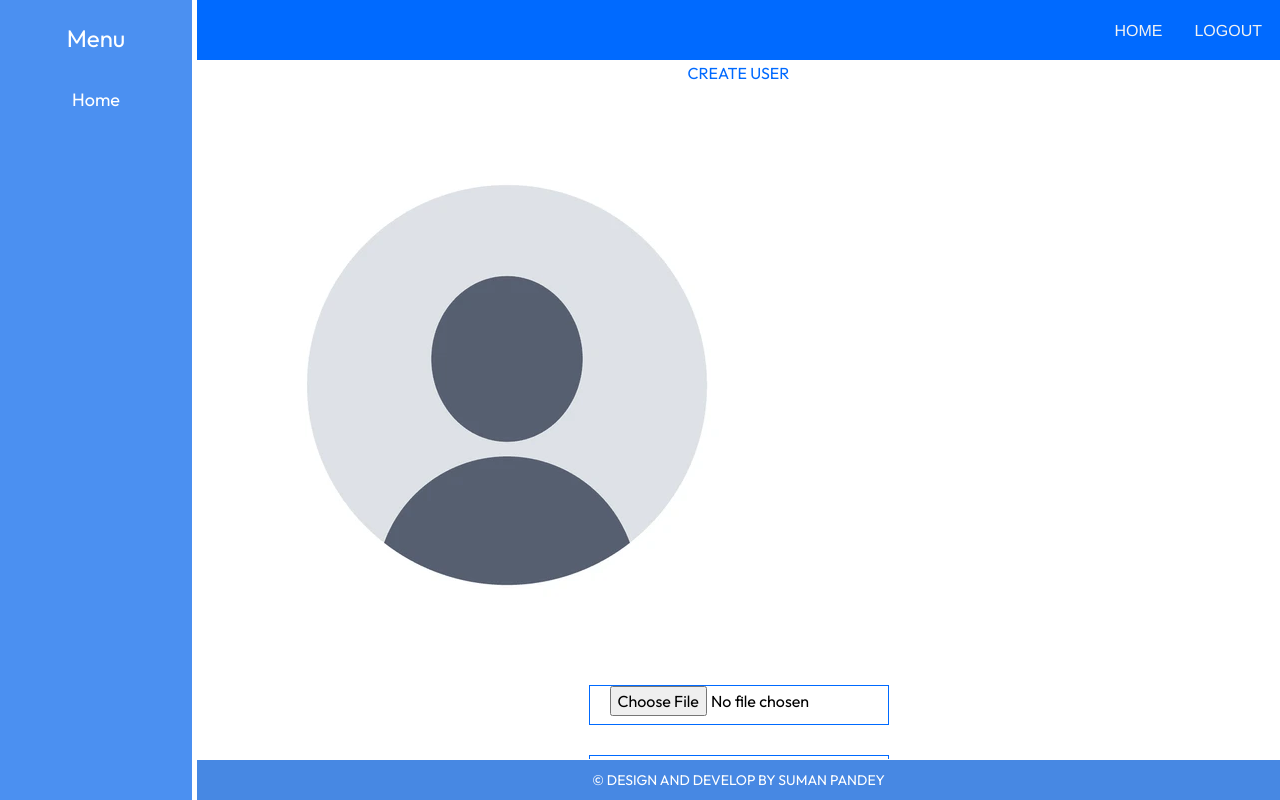
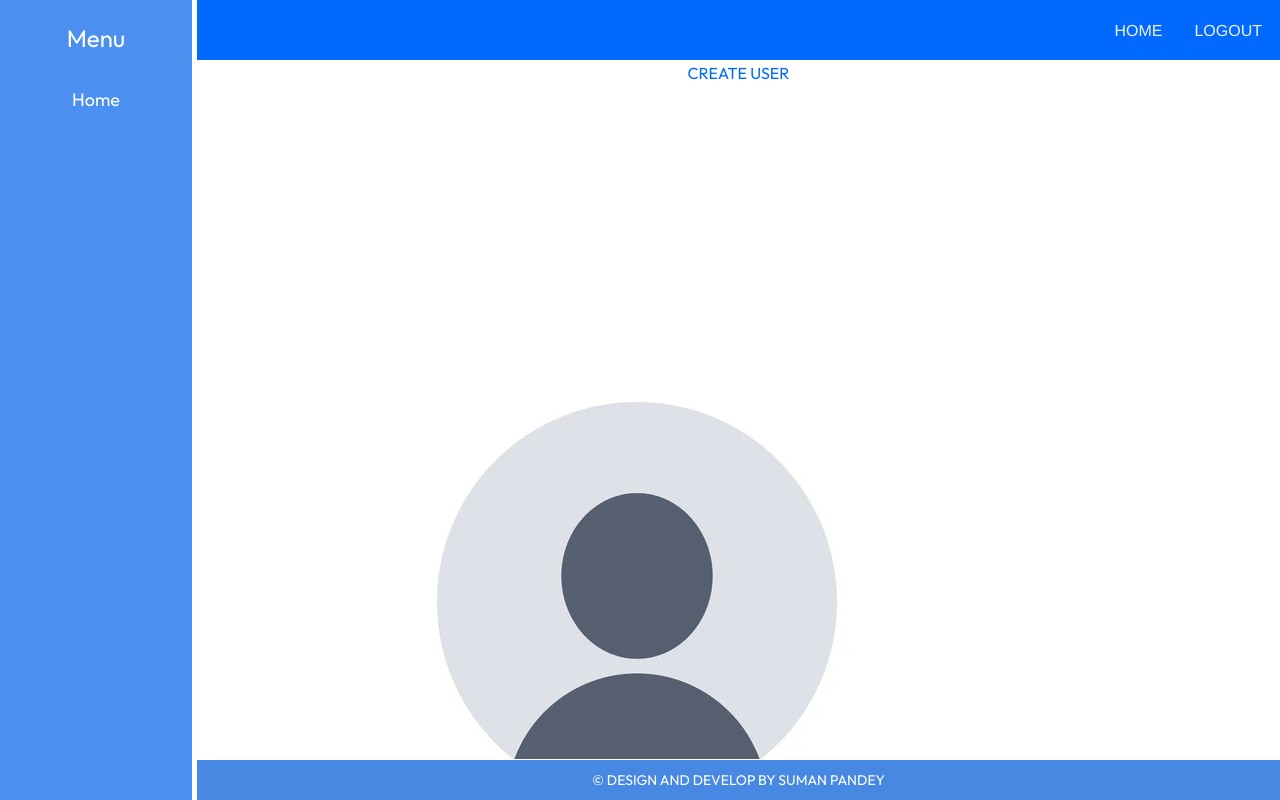
Before and after one commit to itsmesuman01/VDashboard, a Vue app: page /user-add in a window 1280 px wide. Built offline with nearby package versions, Linux system fonts and the light colour scheme; no server answers; sample sign-in values are in the browser's storage.

Commit message:
WEBP Changed To PNG

```diff
--- a/src/pages/banner/BannerAdd.vue
+++ b/src/pages/banner/BannerAdd.vue
@@ -91,8 +91,8 @@ export default {
             roles: [],
             loading: false,
             envImageUrl: process.env.VUE_APP_API_IMAGE_URL,
-            defaultImageUrl: require('@/assets/images/defaultimage.webp'),
-            imagePreview: this.$route.query.image ? `${process.env.VUE_APP_API_IMAGE_URL}${this.$route.query.image}` : require('@/assets/images/defaultimage.webp'),
+            defaultImageUrl: require('@/assets/images/defaultimage.png'),
+            imagePreview: this.$route.query.image ? `${process.env.VUE_APP_API_IMAGE_URL}${this.$route.query.image}` : require('@/assets/images/defaultimage.png'),
             isEdit: !!this.$route.query.id
         };
     },
--- a/src/pages/user/UserAdd.vue
+++ b/src/pages/user/UserAdd.vue
@@ -92,8 +92,8 @@ export default {
             roles: [],
             loading: false,
             envImageUrl: process.env.VUE_APP_API_IMAGE_URL,
-            defaultImageUrl: require('@/assets/images/defaultimage.webp'),
-            imagePreview: this.$route.query.image ? `${process.env.VUE_APP_API_IMAGE_URL}${this.$route.query.image}` : require('@/assets/images/defaultimage.webp'),
+            defaultImageUrl: require('@/assets/images/defaultimage.png'),
+            imagePreview: this.$route.query.image ? `${process.env.VUE_APP_API_IMAGE_URL}${this.$route.query.image}` : require('@/assets/images/defaultimage.png'),
             isEdit: !!this.$route.query.id
         };
     },
```
Also changed, not shown: src/assets/images/defaultimage.png (added).
